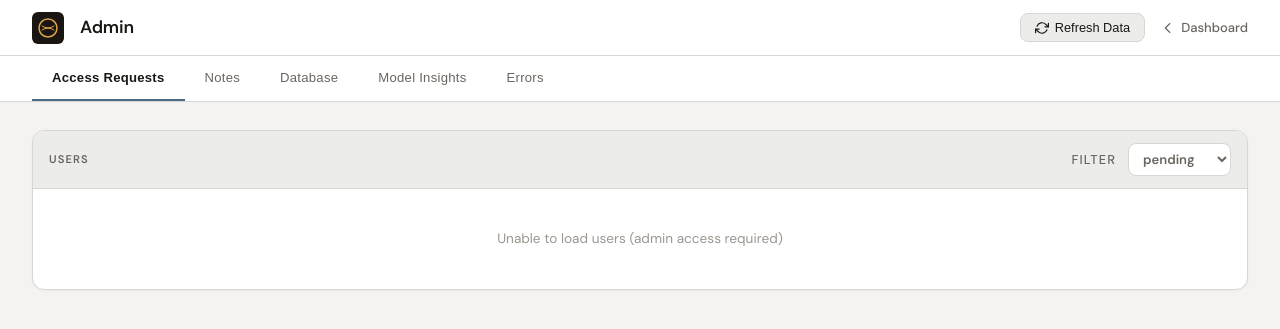
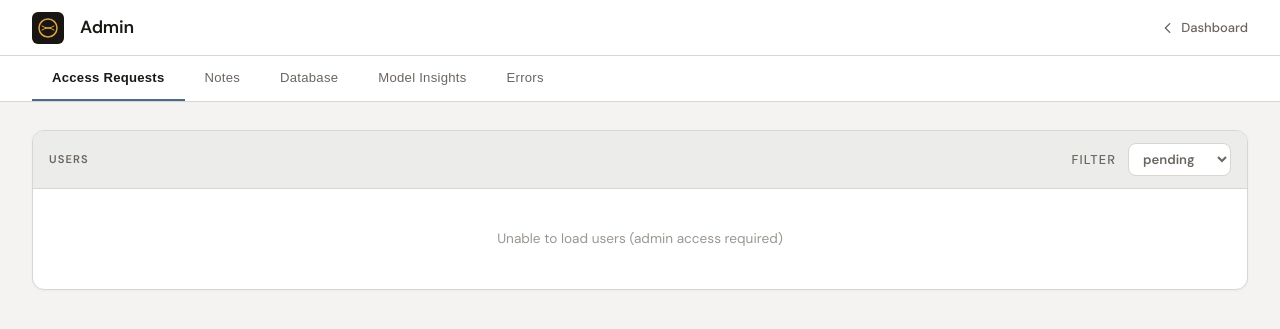
Before and after one commit to jeverett32/mlb-intelligence, a Python web app: template dashboard/templates/admin.html in a window 1280 px wide. Shown: the top 329 px of the page. Run offline with Jinja, Linux system fonts and the light colour scheme; the template is opened without the code that fills it, so the values that code supplies are empty.

Commit message:
feat: add refresh_live_scores action, simplify refresh UI

```diff
--- a/dashboard/templates/admin.html
+++ b/dashboard/templates/admin.html
@@ -109,43 +109,6 @@
       font-weight: 700;
       color: var(--text-primary);
       letter-spacing: -0.01em;
-    }
-    .admin-header-right {
-      display: flex;
-      align-items: center;
-      gap: 16px;
-    }
-    .admin-refresh-btn {
-      display: inline-flex;
-      align-items: center;
-      gap: 6px;
-      padding: 6px 14px;
-      font-size: 0.8rem;
-      font-weight: 500;
-      color: var(--text-primary);
-      background: var(--bg-elevated);
-      border: 1px solid var(--border);
-      border-radius: var(--radius-md);
-      cursor: pointer;
-      transition: border-color 0.2s ease;
-    }
-    .admin-refresh-btn svg {
-      width: 14px;
-      height: 14px;
-      stroke: currentColor;
-    }
-    .admin-refresh-btn:hover {
-      border-color: var(--accent-light);
-    }
-    .admin-refresh-btn.spinning svg {
-      animation: admin-spin 0.8s linear infinite;
-    }
-    .admin-refresh-btn:disabled {
-      opacity: 0.6;
-      cursor: not-allowed;
-    }
-    @keyframes admin-spin {
-      to { transform: rotate(360deg); }
     }
     .back-link {
       font-size: 13px;
@@ -643,17 +606,7 @@
     <img src="/static/favicon.svg" alt="Logo" style="width:32px;height:32px;">
     <h1>Admin</h1>
   </div>
-  <div class="admin-header-right">
-    <button class="admin-refresh-btn" type="button" aria-label="Refresh all data" onclick="adminRefreshAll()">
-      <svg viewBox="0 0 24 24" fill="none" stroke-width="2" stroke-linecap="round" stroke-linejoin="round" aria-hidden="true">
-        <polyline points="23 4 23 10 17 10"></polyline>
-        <polyline points="1 20 1 14 7 14"></polyline>
-        <path d="M3.51 9a9 9 0 0 1 14.85-3.36L23 10M1 14l4.64 4.36A9 9 0 0 0 20.49 15"></path>
-      </svg>
-      Refresh Data
-    </button>
-    <a class="back-link" href="/"><svg viewBox="0 0 16 16" fill="none" stroke="currentColor" stroke-width="1.6"><path d="M10 3l-5 5 5 5" stroke-linecap="round" stroke-linejoin="round"/></svg> Dashboard</a>
-  </div>
+  <a class="back-link" href="/"><svg viewBox="0 0 16 16" fill="none" stroke="currentColor" stroke-width="1.6"><path d="M10 3l-5 5 5 5" stroke-linecap="round" stroke-linejoin="round"/></svg> Dashboard</a>
 </header>
 
 <div class="admin-tabs">
@@ -873,18 +826,6 @@
 
 let dbOffset = 0;
 const DB_LIMIT = 50;
-
-async function adminRefreshAll() {
-  const btn = document.querySelector('.admin-refresh-btn');
-  btn.classList.add('spinning');
-  btn.disabled = true;
-  try {
-    await Promise.all([loadUsers(), loadNotes(), loadErrors(), loadDbTable(), loadModelInsights()]);
-  } finally {
-    btn.classList.remove('spinning');
-    btn.disabled = false;
-  }
-}
 
 function showTab(name, btn) {
   document.querySelectorAll('.tab-pane').forEach(p => p.classList.remove('active'));
```
Also changed, not shown: dashboard/app.py (+9 -1 lines), dashboard/templates/index.html (+15 -39 lines), dashboard/templates/settings.html (+8 -0 lines).
